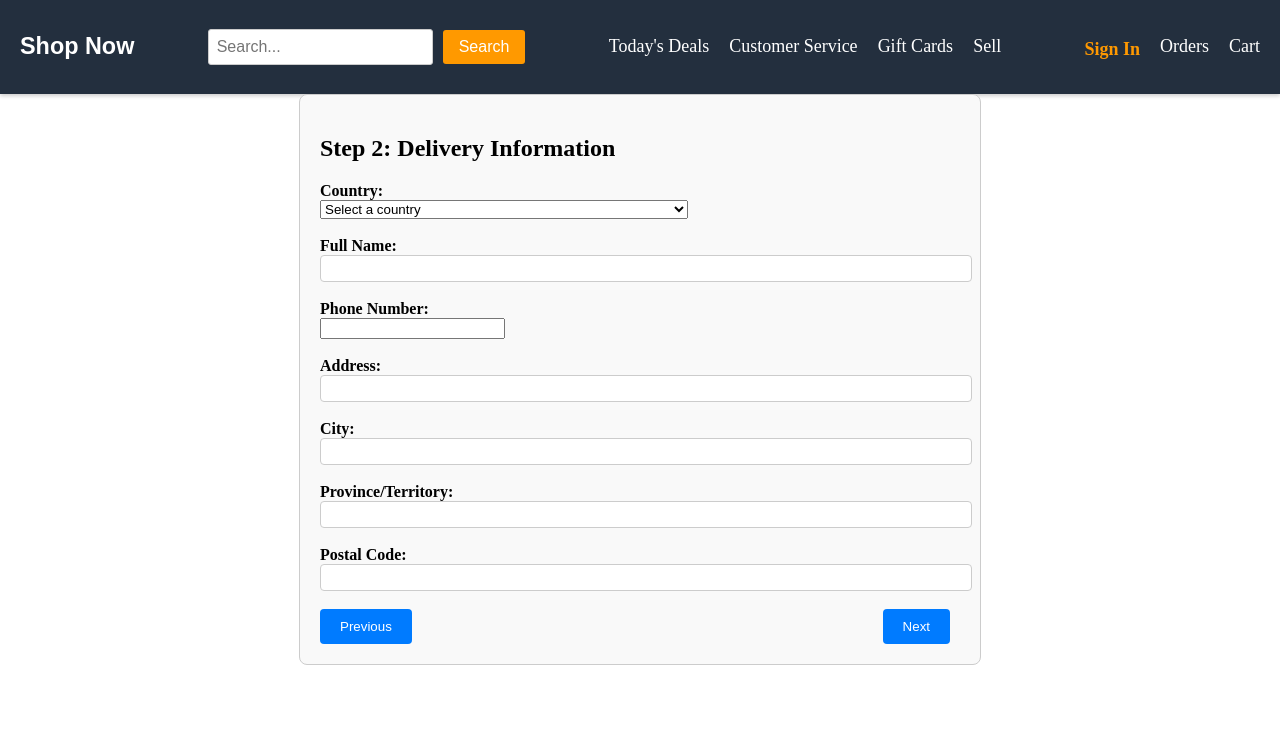
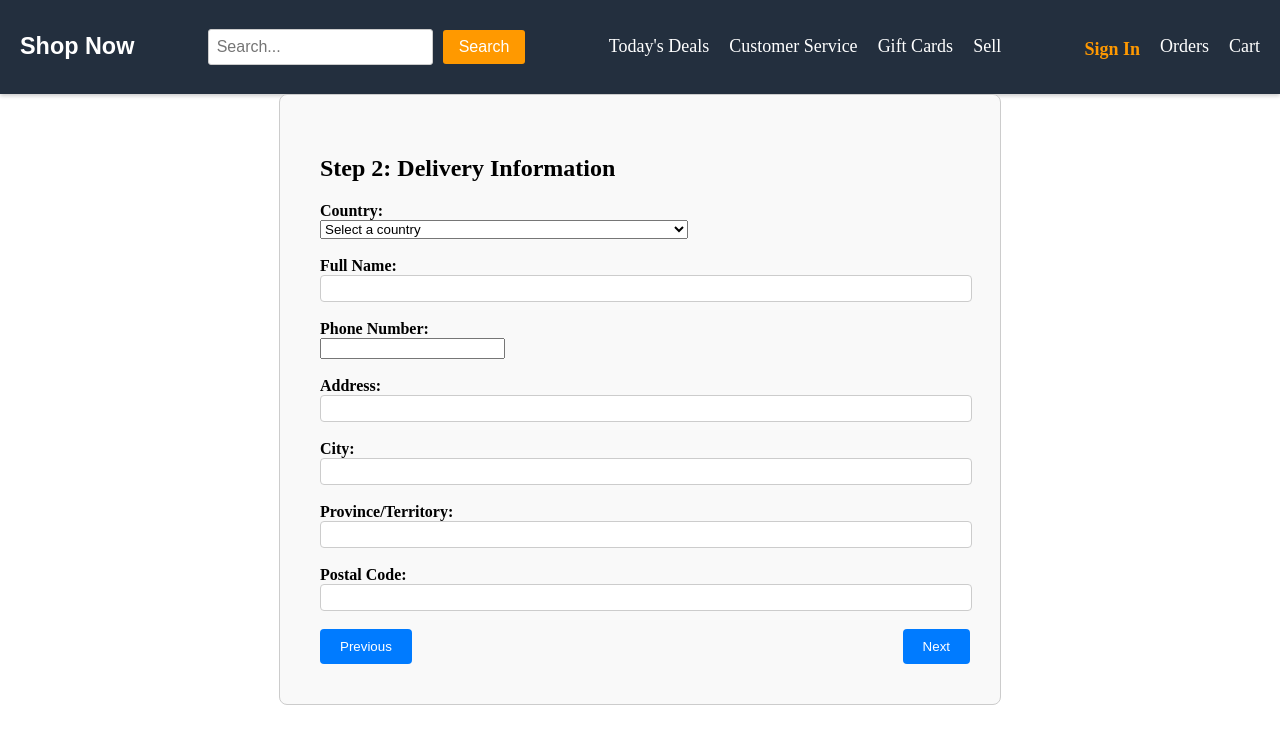
Before and after one commit to jmc37/StoreApiFrontEnd, a React (Create React App) app: page /cart in a window 1280 px wide. Both pictures are taken after a click on the button "Next". Shown: the top 744 px of the page. Built offline with nearby package versions, Linux system fonts and the light colour scheme.

Commit message:
adjusted checkout form

```diff
--- a/src/css/Cart/checkout.css
+++ b/src/css/Cart/checkout.css
@@ -2,7 +2,7 @@
   position: relative; /* Set the positioning context for absolute positioning */
   max-width: 50%; /* Set maximum width to 50% of the page */
   margin: 0 auto;
-  padding: 20px;
+  padding: 40px;
   border: 1px solid #ccc;
   border-radius: 8px;
   background-color: #f9f9f9;
@@ -56,14 +56,13 @@ input[type="text"] {
 }
 .checkout-button-next {
   padding: 10px 20px;
-  margin-top: 10px;
   background-color: #007bff;
   color: #fff;
   border: none;
   border-radius: 4px;
   cursor: pointer;
   position: absolute;
-  bottom: 20px;
+  bottom: 40px;
   right: 30px;
 }
 button:hover {
```
Also changed, not shown: src/components/Cart/CartItem.jsx (+23 -4 lines).
